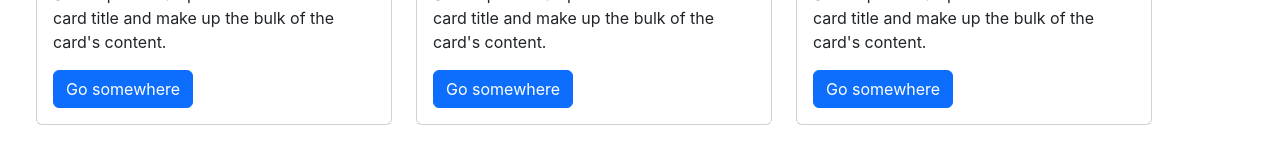
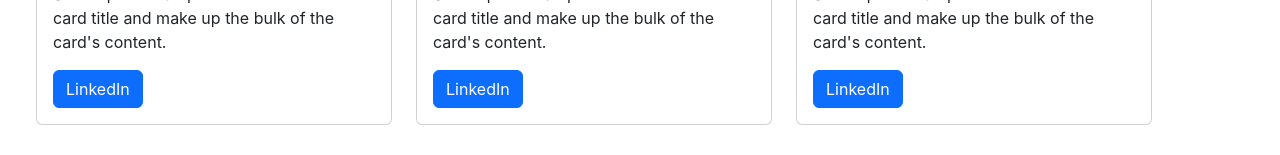
Before and after one commit to hetbhalani/Currently-Learning, a React (Create React App) app in the folder React/daily/: page / in a window 1280 px wide. Shown: the part 343-498 px from the top of the page. Built offline with nearby package versions, Linux system fonts and the light colour scheme; grey boxes are pictures that could not be loaded.

Commit message:
learn react

```diff
--- a/React/daily/src/index.js
+++ b/React/daily/src/index.js
@@ -43,9 +43,10 @@
               Some quick example text to build on the card title and make up the
               bulk of the card's content.
             </p>
-            <a href="#" className="btn btn-primary">
-              Go somewhere
-            </a>
+            <button className="btn btn-primary"  onClick = {()=>window.open(dude.url, "_blank")}>
+
+              LinkedIn
+            </button>
           </div>
         </div>
       </div>
```
